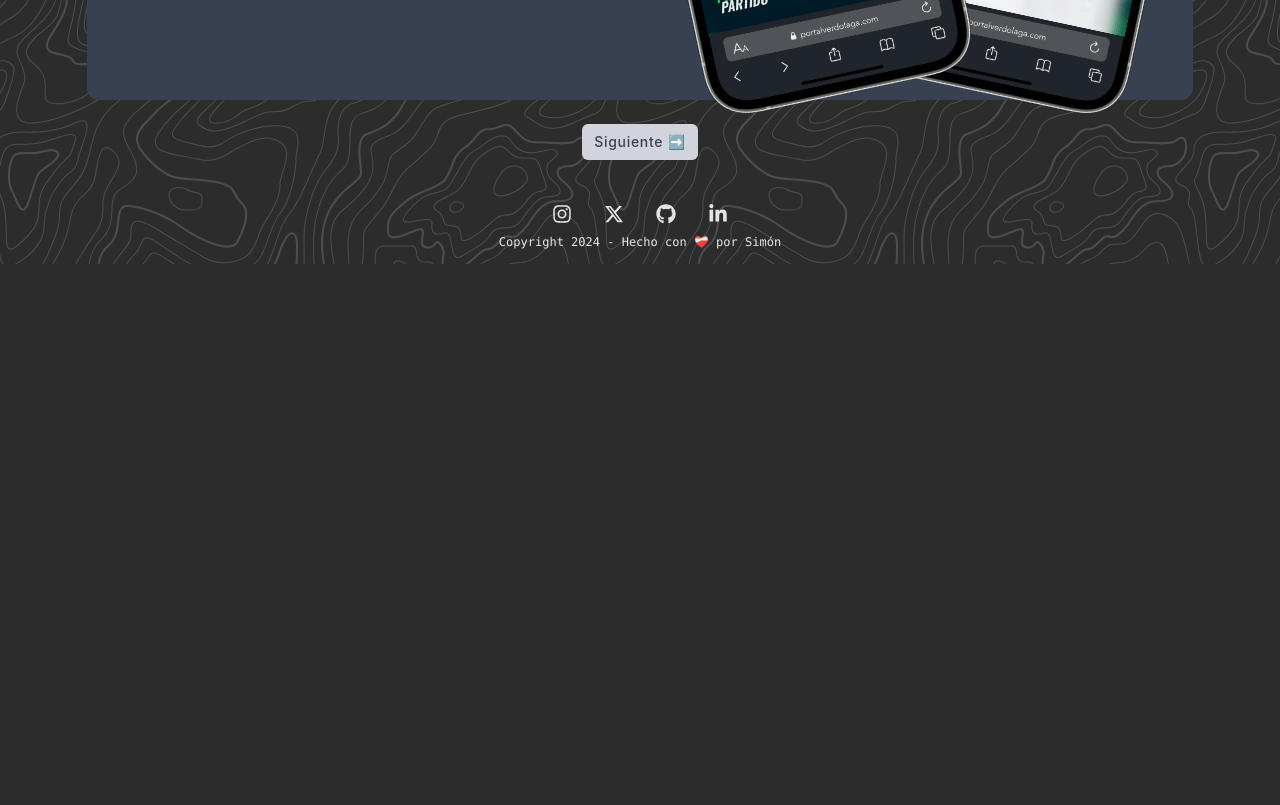
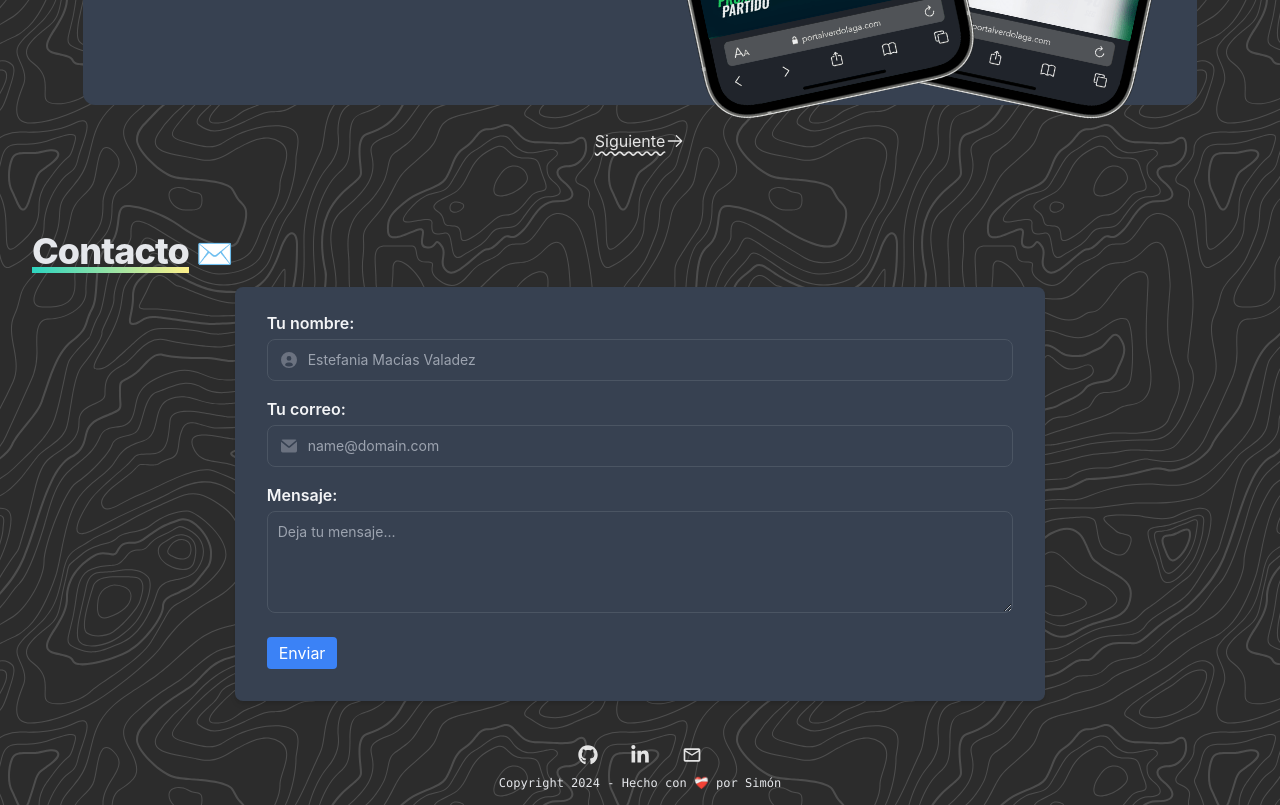
Before and after one commit to Simonba97/my-portfolio-web-app, a React (Vite) app: page / in a window 1280 px wide. Shown: the part 2100-2905 px from the top of the page. Before the commit the page ends 2364 px from the top, so only its background shows below. Built offline with nearby package versions, Linux system fonts and the light colour scheme.

Commit message:
General improve and Contact Section

```diff
--- a/index.html
+++ b/index.html
@@ -8,8 +8,7 @@
 
   <!-- Open Graph meta tags -->
   <meta property="og:title" content="Simón Dev 🚀 | Frontend Developer">
-  <meta property="og:description"
-    content="Explora mi portafolio para ver mis proyectos y habilidades en desarrollo. Ponte en contacto conmigo.">
+  <meta property="og:description" content="Explora mi portafolio para ver mis proyectos y habilidades en desarrollo.">
   <meta property="og:image" content="images/metaTags.jpg">
   <meta property="og:url" content="https://www.saimoncode.dev">
   <meta property="og:type" content="website">
@@ -18,7 +17,7 @@
   <meta name="twitter:card" content="summary_large_image">
   <meta name="twitter:title" content="Simón Dev 🚀 | Frontend Developer">
   <meta property="og:description"
-    content="Explora mi portafolio para descubrir mis proyectos y habilidades en desarrollo. Ponte en contacto conmigo.">
+    content="Explora mi portafolio para descubrir mis proyectos y habilidades en desarrollo.">
   <meta name="twitter:image" content="images/metaTags.jpg">
   <title>Simón | Frontend Developer</title>
 </head>
--- a/src/App.css
+++ b/src/App.css
@@ -1,7 +1,6 @@
 #root {
   max-width: 1280px;
   margin: 0 auto;
-  padding: 0 5px;
   text-align: center;
 }
 
--- a/src/App.tsx
+++ b/src/App.tsx
@@ -1,5 +1,6 @@
 import './App.css'
 import AboutSection from './components/AboutSection'
+import ContactSection from './components/ContactSection'
 import FooterSection from './components/FooterSection'
 import HeroSection from './components/HeroSection'
 import ProjectsSection from './components/ProjectsSection'
@@ -12,6 +13,7 @@ function App() {
       <AboutSection />
       <SkillsSection />
       <ProjectsSection />
+      <ContactSection />
       <FooterSection />
     </>
   )
--- a/src/components/AboutSection.tsx
+++ b/src/components/AboutSection.tsx
@@ -3,7 +3,7 @@ import { motion } from 'framer-motion';
 
 const AboutSection = () => {
     return (
-        <motion.section initial={{ opacity: 0 }} animate={{ opacity: 1, transition: { duration: 1 } }} id="about" className="flex flex-col items-start justify-center px-3 sm:px-8 mb-20">
+        <motion.section initial={{ opacity: 0 }} animate={{ opacity: 1, transition: { duration: 1 } }} id="about" className="flex flex-col items-start justify-center px-5 sm:px-8 mb-20">
             {/* About me Information */}
             <div className="">
                 <TitleSection
--- /dev/null
+++ b/src/components/ContactSection.tsx
@@ -0,0 +1,20 @@
+import { motion } from 'framer-motion'
+import TitleSection from './common/TitleSection'
+import ContactForm from './common/ContactForm'
+const ContactSection = () => {
+    return (
+        <motion.section initial={{ opacity: 0 }} animate={{ opacity: 1, transition: { duration: 1 } }} id="about" className="flex flex-col items-start justify-center px-5 sm:px-8 mb-5">
+            {/* About me Information */}
+            <div className='w-full'>
+                <TitleSection
+                    title="Contacto"
+                    gradientUnderline={'bg-gradient-to-r from-teal-400 to-yellow-200'}
+                    emoji={"✉️"}
+                />
+                <ContactForm />
+            </div>
+        </motion.section>
+    )
+}
+
+export default ContactSection
--- a/src/components/FooterSection.tsx
+++ b/src/components/FooterSection.tsx
@@ -1,39 +1,8 @@
 const FooterSection = () => {
     return (
-        <footer
-            className="flex flex-col items-center text-center text-surface">
+        <footer className="flex flex-col items-center text-center text-surface">
             <div className="p-3">
                 <div className="-mb-2 flex justify-center space-x-2">
-                    <a
-                        href="https://www.instagram.com/simonba97/"
-                        type="button"
-                        className="rounded-full bg-transparent p-3 font-medium uppercase leading-normal text-surface transition duration-150 ease-in-out  focus:outline-none focus:ring-0 dark:text-white"
-                        data-twe-ripple-init>
-                        <span className="mx-auto [&>svg]:h-5 [&>svg]:w-5">
-                            <svg
-                                xmlns="http://www.w3.org/2000/svg"
-                                fill="currentColor"
-                                viewBox="0 0 448 512">
-                                <path
-                                    d="M224.1 141c-63.6 0-114.9 51.3-114.9 114.9s51.3 114.9 114.9 114.9S339 319.5 339 255.9 287.7 141 224.1 141zm0 189.6c-41.1 0-74.7-33.5-74.7-74.7s33.5-74.7 74.7-74.7 74.7 33.5 74.7 74.7-33.6 74.7-74.7 74.7zm146.4-194.3c0 14.9-12 26.8-26.8 26.8-14.9 0-26.8-12-26.8-26.8s12-26.8 26.8-26.8 26.8 12 26.8 26.8zm76.1 27.2c-1.7-35.9-9.9-67.7-36.2-93.9-26.2-26.2-58-34.4-93.9-36.2-37-2.1-147.9-2.1-184.9 0-35.8 1.7-67.6 9.9-93.9 36.1s-34.4 58-36.2 93.9c-2.1 37-2.1 147.9 0 184.9 1.7 35.9 9.9 67.7 36.2 93.9s58 34.4 93.9 36.2c37 2.1 147.9 2.1 184.9 0 35.9-1.7 67.7-9.9 93.9-36.2 26.2-26.2 34.4-58 36.2-93.9 2.1-37 2.1-147.8 0-184.8zM398.8 388c-7.8 19.6-22.9 34.7-42.6 42.6-29.5 11.7-99.5 9-132.1 9s-102.7 2.6-132.1-9c-19.6-7.8-34.7-22.9-42.6-42.6-11.7-29.5-9-99.5-9-132.1s-2.6-102.7 9-132.1c7.8-19.6 22.9-34.7 42.6-42.6 29.5-11.7 99.5-9 132.1-9s102.7-2.6 132.1 9c19.6 7.8 34.7 22.9 42.6 42.6 11.7 29.5 9 99.5 9 132.1s2.7 102.7-9 132.1z" />
-                            </svg>
-                        </span>
-                    </a>
-                    <a
-                        href="https://www.x.com/simonba97/"
-                        type="button"
-                        className="rounded-full bg-transparent p-3 font-medium uppercase leading-normal text-surface transition duration-150 ease-in-out  focus:outline-none focus:ring-0 dark:text-white"
-                        data-twe-ripple-init>
-                        <span className="mx-auto [&>svg]:h-5 [&>svg]:w-5">
-                            <svg
-                                xmlns="http://www.w3.org/2000/svg"
-                                fill="currentColor"
-                                viewBox="0 0 512 512">
-                                <path
-                                    d="M389.2 48h70.6L305.6 224.2 487 464H345L233.7 318.6 106.5 464H35.8L200.7 275.5 26.8 48H172.4L272.9 180.9 389.2 48zM364.4 421.8h39.1L151.1 88h-42L364.4 421.8z" />
-                            </svg>
-                        </span>
-                    </a>
                     <a
                         href="https://www.github.com/simonba97/"
                         type="button"
@@ -64,6 +33,21 @@ const FooterSection = () => {
                             </svg>
                         </span>
                     </a>
+                    <a
+                        href="mailto:simonba97@hotmail.com"
+                        type="button"
+                        className="rounded-full bg-transparent p-3 font-medium uppercase leading-normal text-surface transition duration-150 ease-in-out  focus:outline-none focus:ring-0 dark:text-white"
+                        data-twe-ripple-init>
+                        <span className="mx-auto [&>svg]:h-5 [&>svg]:w-5">
+                            <svg
+                                xmlns="http://www.w3.org/2000/svg"
+                                fill="currentColor"
+                                viewBox="0 0 24 24">
+                                <path
+                                    d="M22 6c0-1.1-.9-2-2-2H4c-1.1 0-2 .9-2 2v12c0 1.1.9 2 2 2h16c1.1 0 2-.9 2-2zm-2 0l-8 5l-8-5zm0 12H4V8l8 5l8-5z" />
+                            </svg>
+                        </span>
+                    </a>
                 </div>
                 <div>
                     <span className="font-mono text-xs text-gray-200">Copyright {new Date().getFullYear()} - Hecho con ❤️‍🩹 por Simón</span>
--- a/src/components/HeroSection.tsx
+++ b/src/components/HeroSection.tsx
@@ -3,7 +3,7 @@ import { motion } from 'framer-motion';
 
 const HeroSection = () => {
     return (
-        <section id="hero" className="h-screen flex flex-col items-center sm:items-start justify-center px-3 sm:px-8">
+        <section id="hero" className="h-screen flex flex-col items-center sm:items-start justify-center px-5 sm:px-8">
             <div className="w-full pl-4 border-l-[1px] border-l-gray-400 space-y-7">
                 <CodeFigure />
                 {/* Main information */}
@@ -13,7 +13,12 @@ const HeroSection = () => {
                     exit={{ opacity: 0, y: -20 }}
                     transition={{ duration: 2 }}
                     className="flex space-x-3">
-                    <img src={'/images/logoSimon-min.png'} alt="memojiSimon" className="w-20 sm:w-28" />
+                    <img
+                        src={'/images/logoSimon-min.png'}
+                        alt="memojiSimon"
+                        className="w-20 sm:w-28 aspect-auto"
+                        loading="lazy"
+                    />
                     <div id="mainInformation" className="flex flex-col items-start justify-center space-y-[-5px]">
                         <h1 id="myName" className="text-4xl font-bold text-gray-200">Soy Simón</h1>
                         <span id="myJob" className="text-sm sm:text-lg tracking-widest text-gray-400 font-mono">Frontend Developer</span>
--- a/src/components/ProjectsSection.tsx
+++ b/src/components/ProjectsSection.tsx
@@ -5,7 +5,7 @@ import ProjectCard from "./common/ProjectCard";
 
 const ProjectsSection = () => {
     return (
-        <motion.section initial={{ opacity: 0 }} animate={{ opacity: 1, transition: { duration: 1 } }} id="projects" className="flex flex-col items-start justify-center px-3 sm:px-8 mb-5">
+        <motion.section initial={{ opacity: 0 }} animate={{ opacity: 1, transition: { duration: 1 } }} id="projects" className="flex flex-col items-start justify-center px-5 sm:px-8 mb-20">
             {/* About me Information */}
             <div className="w-full">
                 <TitleSection
--- a/src/components/SkillsSection.tsx
+++ b/src/components/SkillsSection.tsx
@@ -4,7 +4,7 @@ import { motion } from 'framer-motion'
 
 const SkillsSection = () => {
     return (
-        <motion.section initial={{ opacity: 0 }} animate={{ opacity: 1, transition: { duration: 1 } }} id="skills" className="flex flex-col items-start justify-center px-3 sm:px-8 mb-20">
+        <motion.section initial={{ opacity: 0 }} animate={{ opacity: 1, transition: { duration: 1 } }} id="skills" className="flex flex-col items-start justify-center px-5 sm:px-8 mb-20">
             {/* About me Information */}
             <TitleSection
                 title="Soft Skills"
--- a/src/components/Slider.tsx
+++ b/src/components/Slider.tsx
@@ -15,9 +15,19 @@ const Slider = ({ reactNodesContents }: { reactNodesContents: React.ReactNode[]
                 {reactNodesContents[currentIndex]}
             </motion.div>
             <br />
-            <div>
-                <button className="md:bg-gray-300 md:text-gray-700 px-3 py-2 text-sm rounded-md font-medium tracking-wider" onClick={nextSlide}>
+            <div className="flex justify-center">
+                {/* <button className="md:bg-gray-300 md:text-gray-700 px-3 py-2 text-sm rounded-md font-medium tracking-wider" onClick={nextSlide}>
                     Siguiente ➡️
+                </button> */}
+                <button onClick={nextSlide} className="flex items-center underline decoration-wavy underline-offset-4 ">
+                    <span>
+                        Siguiente
+                    </span>
+                    <div>
+                        <svg viewBox="0 0 15 15" fill="none" xmlns="http://www.w3.org/2000/svg" className="h-5 w-5">
+                            <path d="M8.14645 3.14645C8.34171 2.95118 8.65829 2.95118 8.85355 3.14645L12.8536 7.14645C13.0488 7.34171 13.0488 7.65829 12.8536 7.85355L8.85355 11.8536C8.65829 12.0488 8.34171 12.0488 8.14645 11.8536C7.95118 11.6583 7.95118 11.3417 8.14645 11.1464L11.2929 8H2.5C2.22386 8 2 7.77614 2 7.5C2 7.22386 2.22386 7 2.5 7H11.2929L8.14645 3.85355C7.95118 3.65829 7.95118 3.34171 8.14645 3.14645Z" fill="currentColor" fill-rule="evenodd" clip-rule="evenodd"></path>
+                        </svg>
+                    </div>
                 </button>
             </div>
         </>
--- /dev/null
+++ b/src/components/common/ContactForm.tsx
@@ -0,0 +1,114 @@
+import { useState } from 'react'
+
+const ContactForm = () => {
+    const [formState, setFormState] = useState({
+        name: '',
+        email: '',
+        message: '',
+    });
+
+    const [status, setStatus] = useState('');
+
+    const handleChange = (e: any) => {
+        setFormState({
+            ...formState,
+            [e.target.name]: e.target.value,
+        });
+    };
+
+    const handleSubmit = async (e: any) => {
+        e.preventDefault();
+
+        const response = await fetch('https://formspree.io/f/mzbnqkyk', {
+            method: 'POST',
+            headers: {
+                'Content-Type': 'application/json',
+            },
+            body: JSON.stringify(formState),
+        });
+
+        if (response.ok) {
+            setStatus('Success');
+            setFormState({
+                name: '',
+                email: '',
+                message: '',
+            });
+        } else {
+            setStatus('Error');
+        }
+    };
+
+    return (
+        <div className='flex justify-center'>
+            <form onSubmit={handleSubmit} className="w-11/12 md:w-2/3 bg-gray-700 shadow-md rounded-lg px-8 pt-6 pb-8">
+                <div className="mb-4">
+                    <label htmlFor="name" className="block text-start mb-1 text-base text-gray-100 font-semibold">Tu nombre:</label>
+                    <div className='relative'>
+                        <div className="absolute inset-y-0 start-0 flex items-center ps-3.5 pointer-events-none">
+                            <svg className="w-4 h-4 text-gray-500 dark:text-gray-400" aria-hidden="true" xmlns="http://www.w3.org/2000/svg" fill="currentColor" viewBox="0 0 20 20">
+                                <path d="M10 0a10 10 0 1 0 10 10A10.011 10.011 0 0 0 10 0Zm0 5a3 3 0 1 1 0 6 3 3 0 0 1 0-6Zm0 13a8.949 8.949 0 0 1-4.951-1.488A3.987 3.987 0 0 1 9 13h2a3.987 3.987 0 0 1 3.951 3.512A8.949 8.949 0 0 1 10 18Z" />
+                            </svg>
+                        </div>
+                        <input
+                            id="name"
+                            type="text"
+                            name="name"
+                            value={formState.name}
+                            onChange={handleChange}
+                            className="border text-sm rounded-lg block w-full ps-10 p-2.5 bg-gray-700 border-gray-600 placeholder-gray-400 text-white focus:ring-blue-500 focus:border-blue-500"
+                            placeholder="Estefania Macías Valadez"
+                            required
+                        />
+                    </div>
+                </div>
+                <div className="mb-4">
+                    <label htmlFor="email" className="block text-start mb-1 text-base text-gray-100 font-semibold">Tu correo:</label>
+                    <div className="relative">
+                        <div className="absolute inset-y-0 start-0 flex items-center ps-3.5 pointer-events-none">
+                            <svg className="w-4 h-4 text-gray-500 dark:text-gray-400" aria-hidden="true" xmlns="http://www.w3.org/2000/svg" fill="currentColor" viewBox="0 0 20 16">
+                                <path d="m10.036 8.278 9.258-7.79A1.979 1.979 0 0 0 18 0H2A1.987 1.987 0 0 0 .641.541l9.395 7.737Z" />
+                                <path d="M11.241 9.817c-.36.275-.801.425-1.255.427-.428 0-.845-.138-1.187-.395L0 2.6V14a2 2 0 0 0 2 2h16a2 2 0 0 0 2-2V2.5l-8.759 7.317Z" />
+                            </svg>
+                        </div>
+                        <input
+                            id="email"
+                            type="email"
+                            name="email"
+                            value={formState.email}
+                            onChange={handleChange}
+                            className="border text-sm rounded-lg block w-full ps-10 p-2.5 bg-gray-700 border-gray-600 placeholder-gray-400 text-white focus:ring-blue-500 focus:border-blue-500"
+                            placeholder="name@domain.com"
+                            required
+                        />
+                    </div>
+                </div>
+                <div className="mb-6">
+                    <label className="block text-start mb-1 text-base text-gray-100 font-semibold" htmlFor="message">Mensaje:</label>
+                    <textarea
+                        id="message"
+                        name="message"
+                        placeholder="Deja tu mensaje..."
+                        value={formState.message}
+                        onChange={handleChange}
+                        className="block p-2.5 w-full text-sm rounded-lg border bg-gray-700 border-gray-600 placeholder-gray-400 text-white focus:ring-blue-500 focus:border-blue-500"
+                        rows={4}
+                        required
+                    ></textarea>
+                </div>
+                <div className="flex items-center">
+                    <button
+                        type="submit"
+                        className="bg-blue-500 hover:bg-blue-700 text-white py-1 px-3 rounded focus:outline-none focus:shadow-outline"
+                    >
+                        Enviar
+                    </button>
+                </div>
+                {status === 'Success' && <p className="text-gray-100 text-xs font-extralight mt-4">¡Gracias por contactarme!</p>}
+                {status === 'Error' && <p className="text-gray-100 text-xs font-extralight mt-4">Hubo un error al enviar el mensaje, puedes enviarme el correo directamente a <strong>simonba97@hotmail.com</strong></p>}
+            </form>
+        </div>
+    );
+}
+
+export default ContactForm
--- a/src/components/common/ProjectCard.tsx
+++ b/src/components/common/ProjectCard.tsx
@@ -12,7 +12,7 @@ interface IProject {
 
 const ProjectCard: React.FC<IProject> = ({ keyProject, title, type, summary, tags, linkProject, images }) => {
     return (
-        <motion.div initial={{ opacity: 0 }} animate={{ opacity: 1, transition: { duration: 1 } }} className='w-11/12 '>
+        <motion.div initial={{ opacity: 0 }} animate={{ opacity: 1, transition: { duration: 1 } }} className='w-11/12'>
             <div id={`contentProject_${keyProject}`} className="flex flex-col md:flex-row items-center bg-gray-700 md:rounded-xl max-md:rounded-t-md">
                 <div className="p-4 md:p-3 lg:p-6 md:w-1/2 flex flex-col md:flex-1 items-center justify-center space-y-2">
                     <div id="mainInformationProject">
@@ -36,8 +36,8 @@ const ProjectCard: React.FC<IProject> = ({ keyProject, title, type, summary, tag
                     }
                 </div>
                 <div className="p-2 md:p-0 md:w-1/2 flex justify-center -space-x-5">
-                    <img className="w-[45%] md:w-1/2 -rotate-12 hover:rotate-0 duration-300 z-10" src={images[0]} alt="PVHome" />
-                    <img className="w-[45%] md:w-1/2 rotate-12 hover:rotate-0 duration-300" src={images[1]} alt="PVHome" />
+                    <img className="w-[45%] aspect-auto md:w-1/2 -rotate-12 hover:rotate-0 duration-300 z-10" src={images[0]} alt="PVHome" loading="lazy" />
+                    <img className="w-[45%] aspect-auto md:w-1/2 rotate-12 hover:rotate-0 duration-300" src={images[1]} alt="PVHome" loading="lazy" />
                 </div>
             </div >
             {linkProject &&
```
